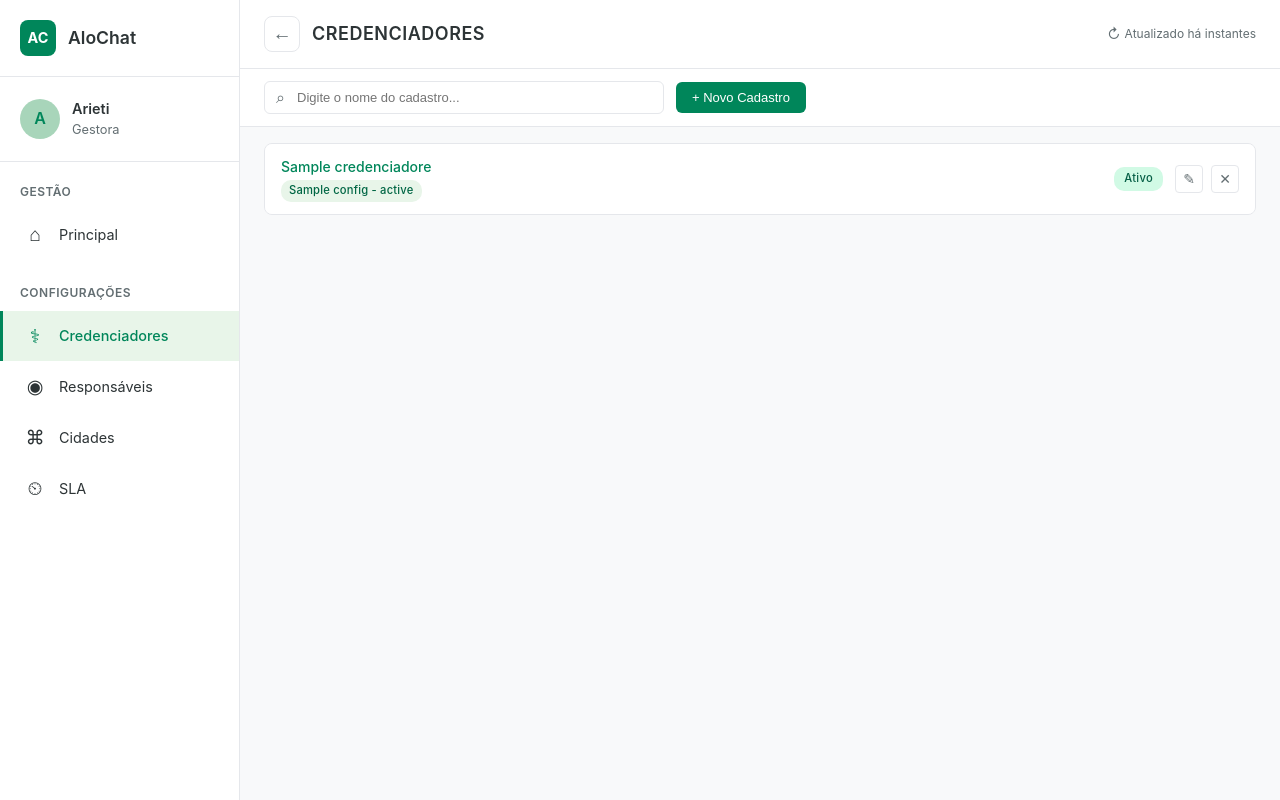
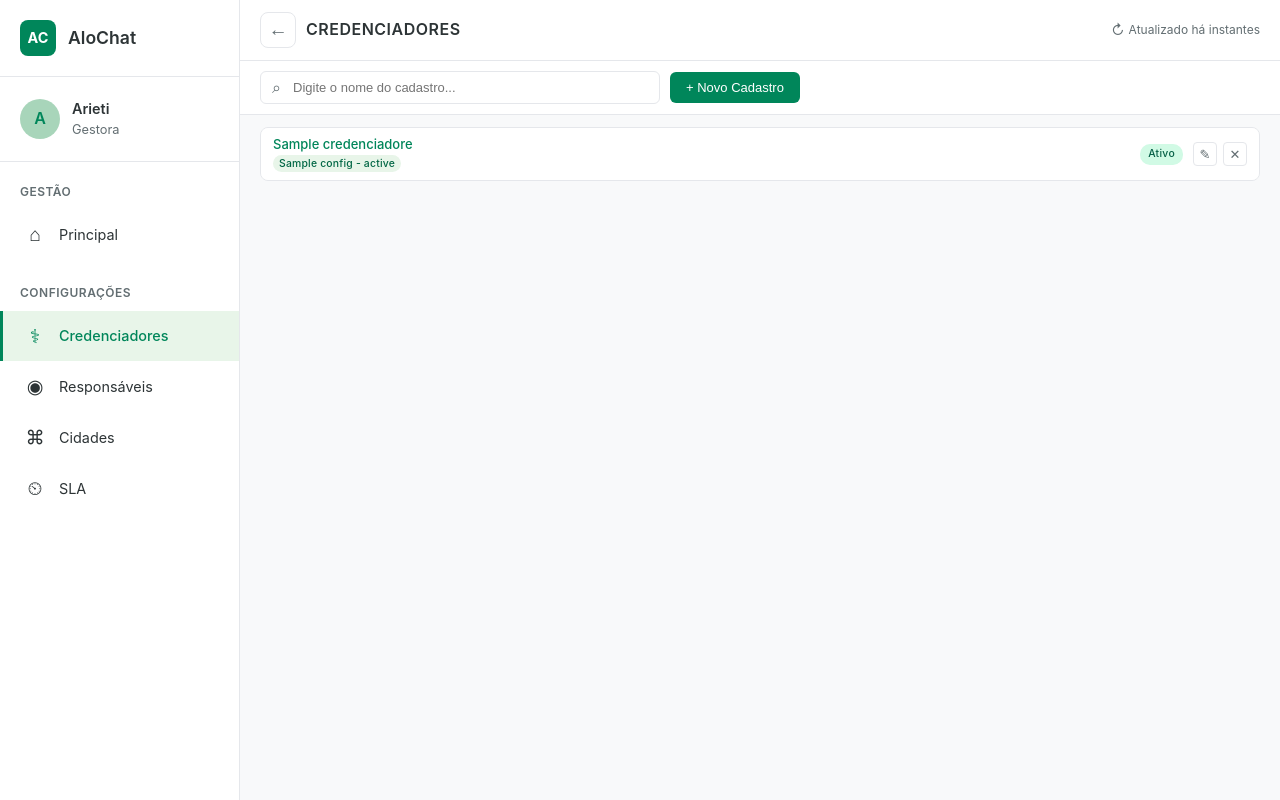
Before and after one commit to Arieli-eng/alochat-novo, a Flask app: page /config/ in a window 1280 px wide. Run offline with Flask 3, Linux system fonts and the light colour scheme; data comes from the database, SQL or seed files in the repository; tables that the repository leaves empty hold one stand-in row (values such as "Sample post").

Commit message:
Interface ultra compacta - densidade máxima de conteúdo

```diff
--- a/static/css/config.css
+++ b/static/css/config.css
@@ -150,10 +150,10 @@
 .content-header {
     background: white;
     border-bottom: 1px solid #e5e7eb;
-    padding: 16px 24px;
+    padding: 12px 20px;
     display: flex;
     align-items: center;
-    gap: 12px;
+    gap: 10px;
 }
 
 .updated-time {
@@ -192,7 +192,7 @@
 }
 
 .page-title {
-    font-size: 1.125rem;
+    font-size: 1rem;
     font-weight: 600;
     color: var(--text);
     margin: 0;
@@ -202,9 +202,9 @@
 
 .content-toolbar {
     background: white;
-    padding: 12px 24px;
+    padding: 10px 20px;
     display: flex;
-    gap: 12px;
+    gap: 10px;
     align-items: center;
     border-bottom: 1px solid #e5e7eb;
 }
@@ -260,7 +260,7 @@
 .content-area {
     flex: 1;
     overflow-y: auto;
-    padding: 16px 24px;
+    padding: 12px 20px;
 }
 
 /* ===== LISTA DE ITENS ===== */
@@ -277,10 +277,10 @@
 
 .item-card {
     background: white;
-    padding: 12px 16px;
+    padding: 8px 12px;
     display: flex;
     align-items: center;
-    gap: 12px;
+    gap: 10px;
     transition: all 0.2s;
     cursor: pointer;
     border-bottom: 1px solid #f3f4f6;
@@ -301,34 +301,36 @@
 
 .item-name {
     font-weight: 500;
-    font-size: 0.875rem;
+    font-size: 0.8125rem;
     color: var(--primary);
     margin-bottom: 2px;
     overflow: hidden;
     text-overflow: ellipsis;
     white-space: nowrap;
+    line-height: 1.3;
 }
 
 .item-details {
     display: flex;
     flex-wrap: wrap;
-    gap: 8px;
+    gap: 6px;
     align-items: center;
+    line-height: 1.3;
 }
 
 .item-detail {
-    font-size: 0.75rem;
+    font-size: 0.7rem;
     color: var(--text-light);
 }
 
 .item-actions {
     display: flex;
-    gap: 8px;
+    gap: 6px;
 }
 
 .btn-icon {
-    width: 28px;
-    height: 28px;
+    width: 24px;
+    height: 24px;
     border: 1px solid #e5e7eb;
     background: white;
     border-radius: 4px;
@@ -337,7 +339,7 @@
     justify-content: center;
     cursor: pointer;
     transition: all 0.2s;
-    font-size: 0.875rem;
+    font-size: 0.8125rem;
     color: var(--text-light);
 }
 
@@ -366,11 +368,11 @@
 
 .cidade-tag {
     display: inline-block;
-    padding: 2px 8px;
+    padding: 2px 6px;
     background: #e8f5e9;
     color: var(--primary-dark);
     border-radius: 10px;
-    font-size: 0.7rem;
+    font-size: 0.65rem;
     font-weight: 500;
     letter-spacing: 0.2px;
 }
@@ -378,9 +380,9 @@
 /* Status Badge */
 .status-badge {
     display: inline-block;
-    padding: 3px 10px;
+    padding: 2px 8px;
     border-radius: 10px;
-    font-size: 0.7rem;
+    font-size: 0.65rem;
     font-weight: 500;
     letter-spacing: 0.3px;
 }
```
Also changed, not shown: other parts of static/css/config.css (+19 -15 lines).
